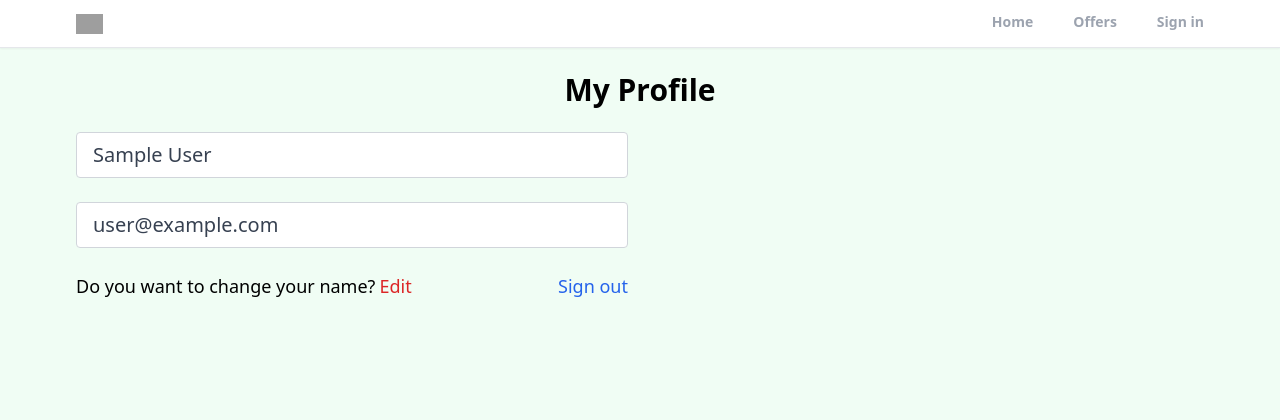
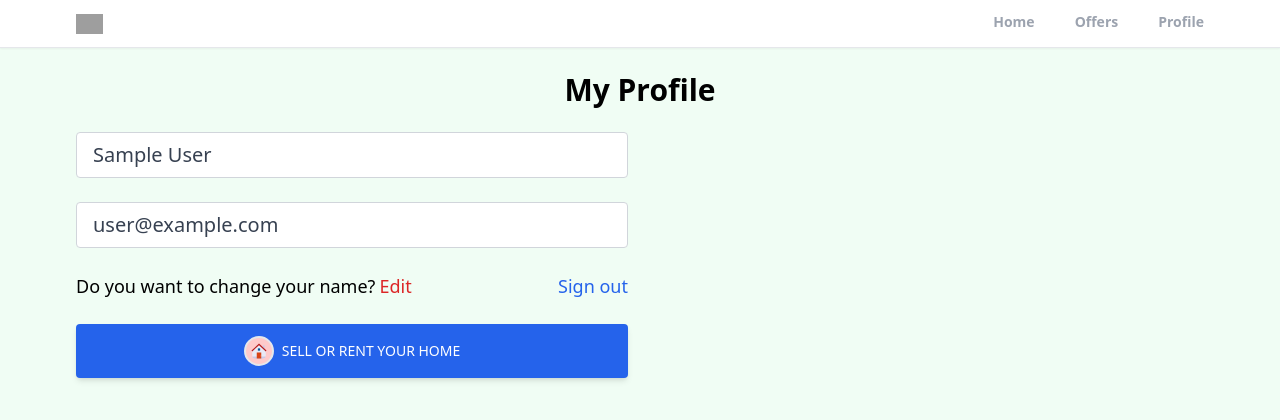
Before and after one commit to Emmydapson/realtor-clone-, a React (Create React App) app: page /profile in a window 1280 px wide. Shown: the top 420 px of the page. Built offline with nearby package versions, Linux system fonts and the light colour scheme; no server answers; sample sign-in values are in the browser's storage; grey boxes are pictures that could not be loaded.

Commit message:
creating the header and spinner components

```diff
--- a/src/components/Header.jsx
+++ b/src/components/Header.jsx
@@ -1,9 +1,20 @@
 import { useLocation, useNavigate } from "react-router-dom";
-
+import { getAuth, onAuthStateChanged } from "firebase/auth";
+import { useEffect, useState } from "react";
 export default function Header() {
+    const [pageState, setPageState] = useState("sign in");
     const location = useLocation();
     const navigate = useNavigate();
-    console.log(location.pathname);
+    const auth = getAuth();
+    useEffect(()=>{
+        onAuthStateChanged(auth, (user)=>{
+            if(user){
+                setPageState("Profile")
+            }else{
+                setPageState("sign in")
+            }
+        })
+    }, [auth])
     function pathMatchRoute(route) {
         if (route === location.pathname) {
             return true;
@@ -25,12 +36,14 @@
                     <li className={` cursor-pointer py-3 text-sm font-semibold text-gray-400 border-b-[3px] border-b-transparent
                     ${pathMatchRoute("/") && "text-black border-b-red-500"}`}
                     onClick={()=>navigate("/")}>Home</li>
+
                     <li className={` cursor-pointer py-3 text-sm font-semibold text-gray-400 border-b-[3px] border-b-transparent
                     ${pathMatchRoute("/offers") && "text-black border-b-red-500"}`}
                     onClick={()=>navigate("/offers")}>Offers</li>
+
                     <li className={` cursor-pointer py-3 text-sm font-semibold text-gray-400 border-b-[3px] border-b-transparent
-                    ${pathMatchRoute("/sign-in") && "text-black border-b-red-500"}`}
-                    onClick={()=>navigate("/sign-in")}>Sign in</li>
+                    ${(pathMatchRoute("/sign-in") || pathMatchRoute("/profile"))&& "text-black border-b-red-500"}`}
+                    onClick={()=>navigate("/sign-in")}>{pageState}</li>
                 </ul>
             </div>
         </header>
--- a/src/components/PrivateRoute.jsx
+++ b/src/components/PrivateRoute.jsx
@@ -1,10 +1,11 @@
 import { Outlet, Navigate } from "react-router-dom";
 import{useAuthStatus} from "../hooks/useAuthStatus";
+import Spinner from "./Spinner";
 
 export default function PrivateRoute() {
     const {loggedIn, checkingStatus} = useAuthStatus();
     if (checkingStatus){
-      return <h3>Loading...</h3>;
+      return <Spinner/>;
     }
   return loggedIn ? <Outlet/> : <Navigate to="/sign-in" />;
 }
--- /dev/null
+++ b/src/components/Spinner.jsx
@@ -0,0 +1,12 @@
+import spinner from '../assets/svg/spinner.svg'
+
+
+export default function Spinner()
+ {
+  return (
+    <div className='bg-black bg-opacity-50 flex items-center justify-center fixed
+    left-0 right-0 bottom-0 top-0 z-50 '>
+        <img src={spinner} alt="Loading..." className='h-24' />
+    </div>
+  )
+}
--- a/src/pages/Profile.jsx
+++ b/src/pages/Profile.jsx
@@ -1,9 +1,10 @@
 import { getAuth, updateProfile } from "firebase/auth";
 import { doc, updateDoc } from "firebase/firestore";
 import { useState } from "react"
-import { useNavigate } from "react-router-dom";
+import { Link, useNavigate } from "react-router-dom";
 import { toast } from "react-toastify";
 import { db } from "../firebase";
+import {FcHome} from "react-icons/fc"
 
 export default function Profile() {
   const auth = getAuth()
@@ -48,6 +49,7 @@
 
   }
   return (
+    <>
     <section className="max-w-6xl mx-auto flex justify-center flex-col">
       <h1 className='text-3xl text-center mt-6 font-bold'>
         My Profile</h1>
@@ -89,8 +91,17 @@
 
 
         </form>
+        <button type="submit" className="w-full bg-blue-600 text-white uppercase px-7 py-3 text-sm font-medium rounded
+        shadow-md hover:bg-blue-700 transition duration-150 ease-in-out hover:shadow-lg active:bg-blue-800">
+          <Link to="/create-listing" className="flex justify-center items-center">
+          <FcHome className="mr-2 text-3xl bg-red-200 rounded-full p-1 border-2"/>
+          Sell or rent your home
+          </Link>
+
+        </button>
       </div>
 
     </section>
+    </>
   )
 }
```
Also changed, not shown: src/assets/svg/spinner.svg (added), 1 other file (tests, documents, lock files or other folders).
